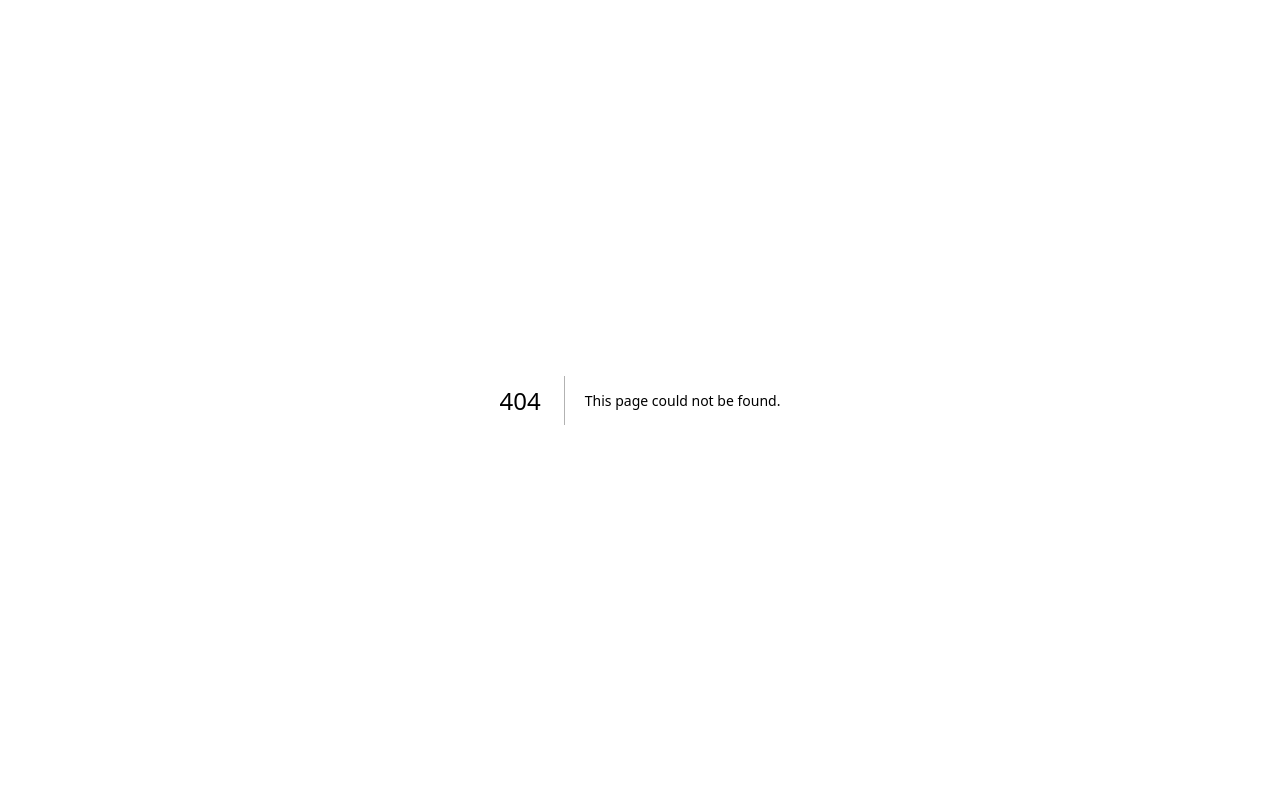
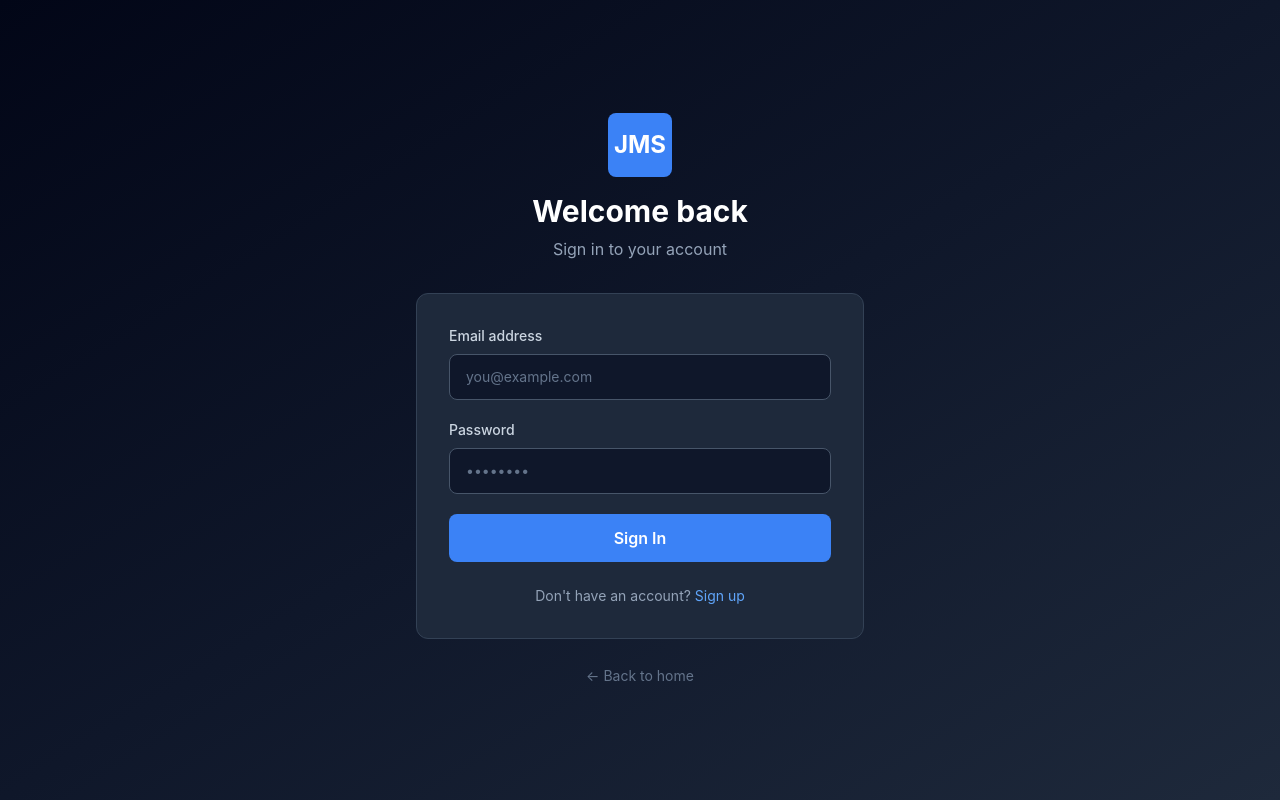
Before and after one commit to Nysxl/jms-system, a Next.js app in the folder jms-project/: page /login in a window 1280 px wide. Before the commit this address had no page. Built offline with nearby package versions, Linux system fonts and the light colour scheme.

Commit message:
Create login.tsx

```diff
--- /dev/null
+++ b/jms-project/pages/login.tsx
@@ -0,0 +1,118 @@
+import React, { useState } from 'react';
+import { useRouter } from 'next/router';
+import Link from 'next/link';
+
+export default function Login() {
+  const router = useRouter();
+  const [email, setEmail] = useState('');
+  const [password, setPassword] = useState('');
+  const [error, setError] = useState('');
+  const [isLoading, setIsLoading] = useState(false);
+
+  const handleSubmit = async (e: React.FormEvent) => {
+    e.preventDefault();
+    setError('');
+    setIsLoading(true);
+
+    try {
+      const res = await fetch('/api/auth/login', {
+        method: 'POST',
+        headers: { 'Content-Type': 'application/json' },
+        body: JSON.stringify({ email, password }),
+      });
+
+      const data = await res.json();
+
+      if (!data.success) {
+        setError(data.error || 'Login failed');
+        return;
+      }
+
+      localStorage.setItem('auth_token', data.data.session.access_token);
+      router.push('/dashboard');
+    } catch (err: any) {
+      setError('Something went wrong. Please try again.');
+    } finally {
+      setIsLoading(false);
+    }
+  };
+
+  return (
+    <div className="min-h-screen bg-gradient-to-br from-slate-950 via-slate-900 to-slate-800 flex items-center justify-center px-4">
+      <div className="w-full max-w-md">
+
+        {/* Logo */}
+        <div className="text-center mb-8">
+          <div className="w-16 h-16 bg-blue-500 rounded-lg flex items-center justify-center mx-auto mb-4">
+            <span className="text-white font-bold text-2xl">JMS</span>
+          </div>
+          <h1 className="text-3xl font-bold text-white">Welcome back</h1>
+          <p className="text-slate-400 mt-2">Sign in to your account</p>
+        </div>
+
+        {/* Card */}
+        <div className="bg-slate-800 border border-slate-700 rounded-xl p-8">
+          <form onSubmit={handleSubmit} className="space-y-5">
+
+            {error && (
+              <div className="bg-red-500/10 border border-red-500/30 text-red-400 text-sm rounded-lg px-4 py-3">
+                {error}
+              </div>
+            )}
+
+            <div>
+              <label className="block text-slate-300 text-sm font-medium mb-2">
+                Email address
+              </label>
+              <input
+                type="email"
+                value={email}
+                onChange={(e) => setEmail(e.target.value)}
+                required
+                placeholder="you@example.com"
+                className="w-full bg-slate-900 border border-slate-600 text-white rounded-lg px-4 py-3 text-sm placeholder-slate-500 focus:outline-none focus:border-blue-500 transition"
+              />
+            </div>
+
+            <div>
+              <label className="block text-slate-300 text-sm font-medium mb-2">
+                Password
+              </label>
+              <input
+                type="password"
+                value={password}
+                onChange={(e) => setPassword(e.target.value)}
+                required
+                placeholder="••••••••"
+                className="w-full bg-slate-900 border border-slate-600 text-white rounded-lg px-4 py-3 text-sm placeholder-slate-500 focus:outline-none focus:border-blue-500 transition"
+              />
+            </div>
+
+            <button
+              type="submit"
+              disabled={isLoading}
+              className="w-full bg-blue-500 hover:bg-blue-600 disabled:opacity-50 disabled:cursor-not-allowed text-white font-semibold py-3 rounded-lg transition"
+            >
+              {isLoading ? 'Signing in...' : 'Sign In'}
+            </button>
+
+          </form>
+
+          <p className="text-center text-slate-400 text-sm mt-6">
+            Don&apos;t have an account?{' '}
+            <Link href="/signup" className="text-blue-400 hover:text-blue-300 transition">
+              Sign up
+            </Link>
+          </p>
+        </div>
+
+        <p className="text-center mt-6">
+          <Link href="/" className="text-slate-500 hover:text-slate-400 text-sm transition">
+            ← Back to home
+          </Link>
+        </p>
+
+      </div>
+    </div>
+  );
+}
```
